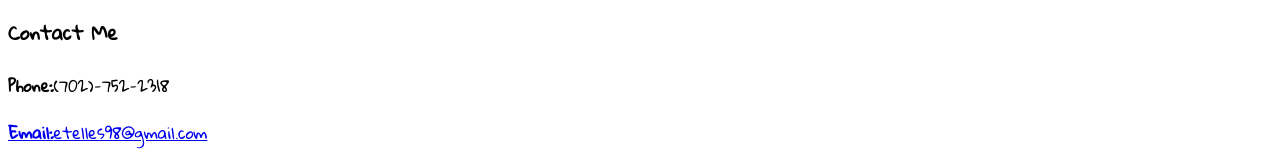
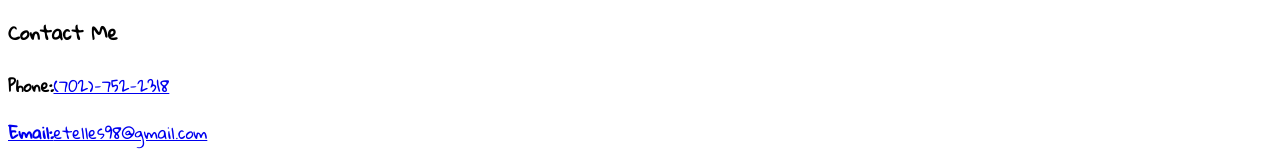
Before and after one commit to ElijahSchrock/DecorateYour-Portfolio, a plain HTML site: page index.html in a window 1280 px wide. Shown: the part 1445-1598 px from the top of the page. Drawn offline with Linux system fonts and the light colour scheme; a web font is replaced by a local one.

Commit message:
href tel

```diff
--- a/index.html
+++ b/index.html
@@ -101,7 +101,7 @@
       Contact Me
     </h3>
     <div class="contact-cursor">
-      <p><b>Phone:</b>(702)-752-2318</p>
+      <p><b>Phone:</b><a href="tel:7027522318">(702)-752-2318</a></p>
       <a href= mailto:etelles98@gmail.com>
       <b>Email:</b>etelles98@gmail.com
       </a>
```
